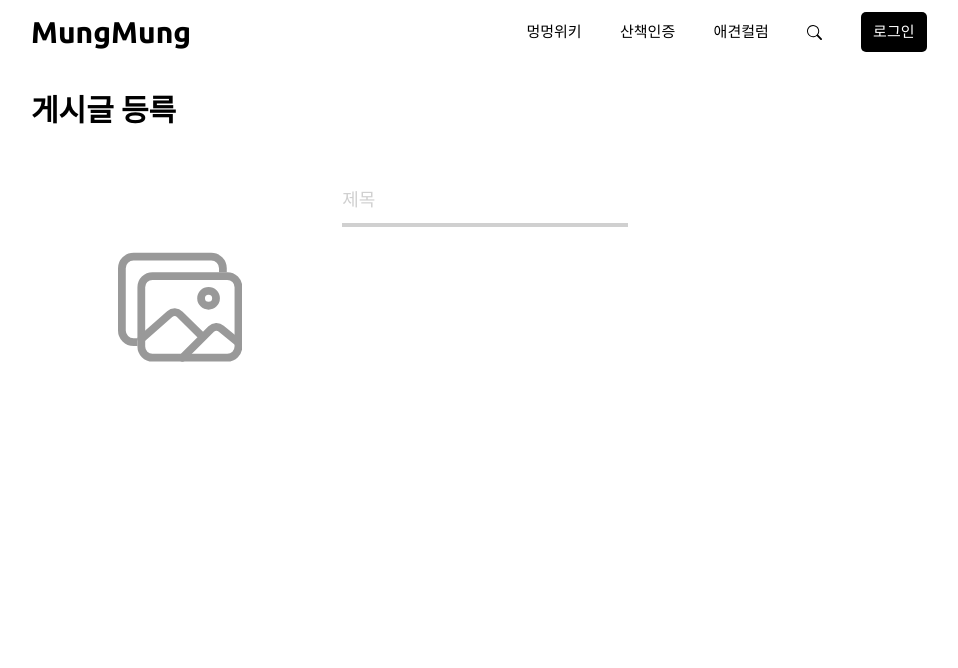
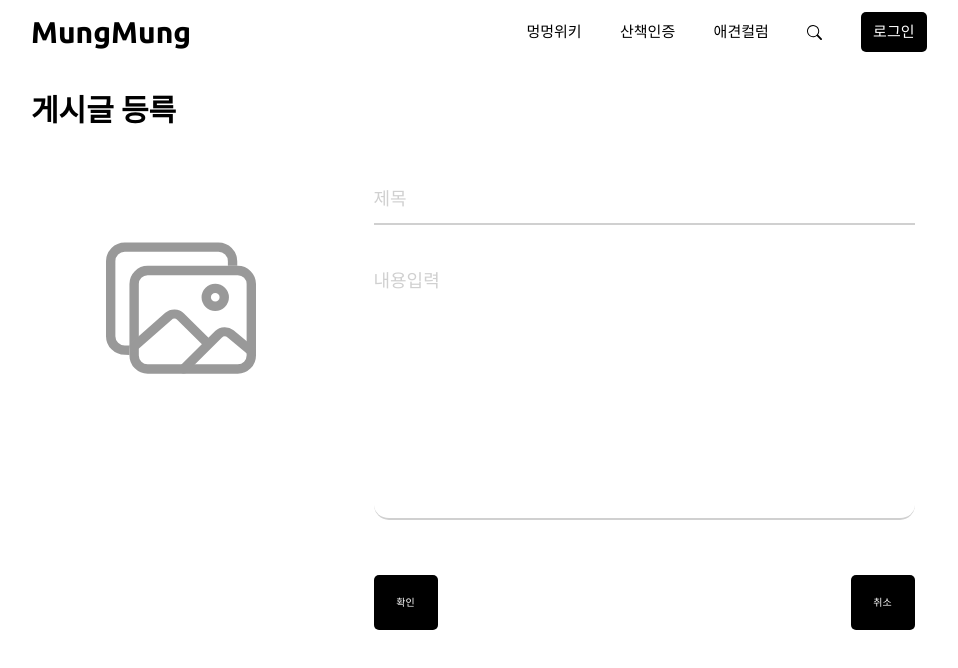
Before and after one commit to MungMungSideProject/mung_front, a React (Vite) app: page /walking/newpost in a window 1280 px wide. Shown: the top 668 px of the page, without its empty margins (161-1119 px from the left). Built offline with nearby package versions, Linux system fonts and the light colour scheme; a web font is replaced by a local one.

Commit message:
* [UPDATE] content value 들 state화
* [FEATURE] 사진 썸네임, 버튼 추가

* [UPDATE] content value 들 state화

```diff
--- a/src/components/inputs/InputBase.tsx
+++ b/src/components/inputs/InputBase.tsx
@@ -12,9 +12,18 @@ const InputBase = ({
 }: Partial<InputBaseProps>) => {
   const inputRef = useRef<HTMLInputElement>(null);
   const [isFocused, setIsFocused] = useState(false);
+  const [value, setValue] = useState('');
+
   const handleFocus = () => setIsFocused(true);
   const handleBlur = (e: React.FocusEvent<HTMLInputElement>) =>
     setIsFocused(e.target.value !== '');
+
+  const handleChange = (e: React.ChangeEvent<HTMLInputElement>) => {
+    setValue(e.target.value);
+    if (options.onChange) {
+      options.onChange(e);
+    }
+  };
 
   return (
     <div
@@ -26,15 +35,17 @@ const InputBase = ({
         onFocus={handleFocus}
         onBlur={handleBlur}
         ref={inputRef}
+        onChange={handleChange}
+        value={value}
         className={`box-border  border-gray py-5 text-inputText outline-none transition-all duration-700 ${
           isFocused
             ? 'rounded-3xl border-b-2 bg-slate-100 px-6'
-            : 'rounded-3xl rounded-bl-none rounded-br-none border-b-4'
+            : 'rounded-3xl rounded-bl-none rounded-br-none border-b-2'
         }`}
         {...options}
       />
       <label
-        className={`absolute  transition-all duration-700 ${
+        className={`absolute select-none  transition-all duration-700 ${
           isFocused
             ? '-top-16 text-formItemTitle font-bold'
             : 'top-1/2 -translate-y-1/2 text-inputText text-gray'
--- /dev/null
+++ b/src/components/textAreas/TextAreaBase.tsx
@@ -0,0 +1,48 @@
+import React, { TextareaHTMLAttributes, useRef, useState } from 'react';
+
+interface TextAreaProps extends TextareaHTMLAttributes<HTMLTextAreaElement> {
+  fullWidth?: boolean;
+  label: string;
+}
+
+const TextAreaBase: React.FC<TextAreaProps> = ({
+  fullWidth,
+  label,
+  ...options
+}) => {
+  const inputRef = useRef<HTMLTextAreaElement>(null);
+  const [isFocused, setIsFocused] = useState(false);
+  const handleFocus = () => setIsFocused(true);
+  const handleBlur = (e: React.FocusEvent<HTMLTextAreaElement>) =>
+    setIsFocused(e.target.value !== '');
+
+  return (
+    <div
+      className={`${
+        fullWidth ? 'w-full' : 'w-1/2'
+      } relative mb-16 box-border flex flex-col`}
+    >
+      <textarea
+        onFocus={handleFocus}
+        onBlur={handleBlur}
+        ref={inputRef}
+        maxLength={250}
+        className={`box-border min-h-[30vh] resize-none border-gray py-5 text-inputText outline-none transition-all duration-700 ${
+          isFocused ? 'rounded-3xl bg-slate-100 px-6' : 'rounded-3xl border-b-2'
+        }`}
+        {...options}
+      />
+      <label
+        className={`absolute select-none transition-all duration-700 ${
+          isFocused
+            ? '-top-16 text-formItemTitle font-bold'
+            : 'top-0 -translate-y-1/2 text-inputText text-gray'
+        }`}
+      >
+        {label}
+      </label>
+    </div>
+  );
+};
+
+export default TextAreaBase;
--- a/src/pages/walking/NewPost.tsx
+++ b/src/pages/walking/NewPost.tsx
@@ -1,36 +1,111 @@
+import BaseButton from '@components/buttons/BaseButton';
 import InputBase from '@components/inputs/InputBase';
-import React from 'react';
+import TextAreaBase from '@components/textAreas/TextAreaBase';
+import React, { ChangeEvent, useEffect, useState } from 'react';
 import { IoImagesOutline } from 'react-icons/io5';
+
+interface PostProps {
+  title: string;
+  content: string;
+}
 
 const NewPost = () => {
   const pageTitleClassName = 'text-pageTitle font-bold text-black';
   const formItemTitleClassName = 'text-formItemTitle font-bold text-black';
+
+  const [selectedFiles, setSelectedFiles] = useState<FileList | null>(null);
+  const [postData, setPostData] = useState<PostProps>({
+    title: '',
+    content: '',
+  });
+
+  const handleFileInput = (e: ChangeEvent<HTMLInputElement>) => {
+    if (e.target.files && e.target.files.length > 0) {
+      setSelectedFiles(e.target.files);
+    }
+  };
+
+  const handleInputChange = (
+    e: React.ChangeEvent<HTMLInputElement | HTMLTextAreaElement>
+  ) => {
+    const { name, value } = e.target;
+    setPostData((prev) => ({
+      ...prev,
+      [name]: value,
+    }));
+  };
+
+  useEffect(() => {
+    console.log(selectedFiles);
+  }, [selectedFiles]);
+
   return (
-    <div className="flex h-screen w-full flex-col gap-10 px-baseX py-baseY">
+    <form className="flex  w-full flex-col gap-10 px-baseX py-baseY">
       <h1 className={`${pageTitleClassName}`}>게시글 등륵</h1>
-      <div className="flex w-full ">
+      <div className="flex w-full justify-between gap-12">
         {/**
          * @description Image Section
          */}
-        <div className="box-border flex w-1/3 flex-col  p-10">
-          <div className="flex aspect-square w-full cursor-pointer items-center justify-center">
+        <div className="box-border flex w-1/3 min-w-[300px] flex-col gap-y-8 ">
+          <input
+            className="hidden"
+            type={'file'}
+            id="imageInput"
+            name="imageInput"
+            multiple
+            onChange={handleFileInput}
+            accept="image/*"
+          />
+          <label className="w-full" htmlFor="imageInput">
+            <div className="flex aspect-square w-full cursor-pointer items-center justify-center overflow-hidden rounded-3xl">
+              {selectedFiles ? (
+                <img
+                  className="aspect-square object-cover object-center"
+                  alt="선택된 이미지"
+                  src={URL.createObjectURL(selectedFiles[0])}
+                />
+              ) : (
                 <IoImagesOutline
                   className="h-1/2 w-1/2"
                   opacity={0.8}
                   color="gray"
                 />
+              )}
             </div>
+          </label>
         </div>
         {/**
          * @description Form Section
          */}
         <div className="flex w-2/3 flex-col p-5">
-          <form className="flex w-full flex-col">
-            <InputBase label="제목" type={'text'} />
-          </form>
+          <div className="flex w-full flex-col gap-6">
+            <InputBase
+              label="제목"
+              fullWidth
+              type={'text'}
+              name="title"
+              value={postData.title}
+              onChange={handleInputChange}
+            />
+            <TextAreaBase
+              label="내용입력"
+              name="content"
+              fullWidth
+              value={postData.content}
+              onChange={handleInputChange}
+            />
+            <div className="flex w-full items-center justify-between">
+              <BaseButton variant="default" size="xl">
+                확인
+              </BaseButton>
+              <BaseButton variant="default" size="xl">
+                취소
+              </BaseButton>
             </div>
           </div>
         </div>
+      </div>
+    </form>
   );
 };
 
```
Lines whose indentation alone changed are shown as unchanged.
